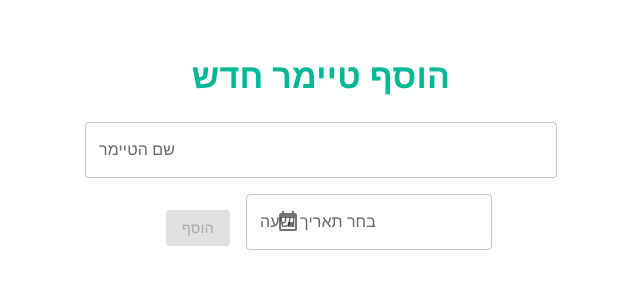
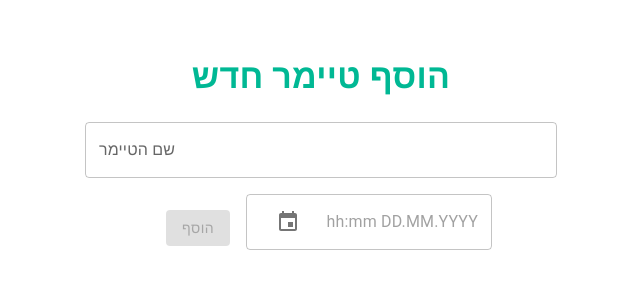
Before and after one commit to sari705/timer, a React (Vite) app: page / in a window 1280 px wide. Shown: the top 300 px of the page, without its empty margins (486-1126 px from the left). Built offline with nearby package versions, Linux system fonts and the light colour scheme.

Commit message:
Remove label from DateTimePicker for cleaner UI

```diff
--- a/src/App.jsx
+++ b/src/App.jsx
@@ -51,7 +51,6 @@ function App() {
           <TextField label="שם הטיימר" value={newName} onChange={(e) => setNewName(e.target.value)} fullWidth sx={{ mb: 2 }} />
           <LocalizationProvider dateAdapter={AdapterDateFns} adapterLocale={heLocale}>
             <DateTimePicker
-              label="בחר תאריך ושעה"
               value={newTarget}
               onChange={(value) => setNewTarget(value)}
               renderInput={(params) => <TextField {...params} sx={{ mb: 2, width: '100%' }} />}
```
